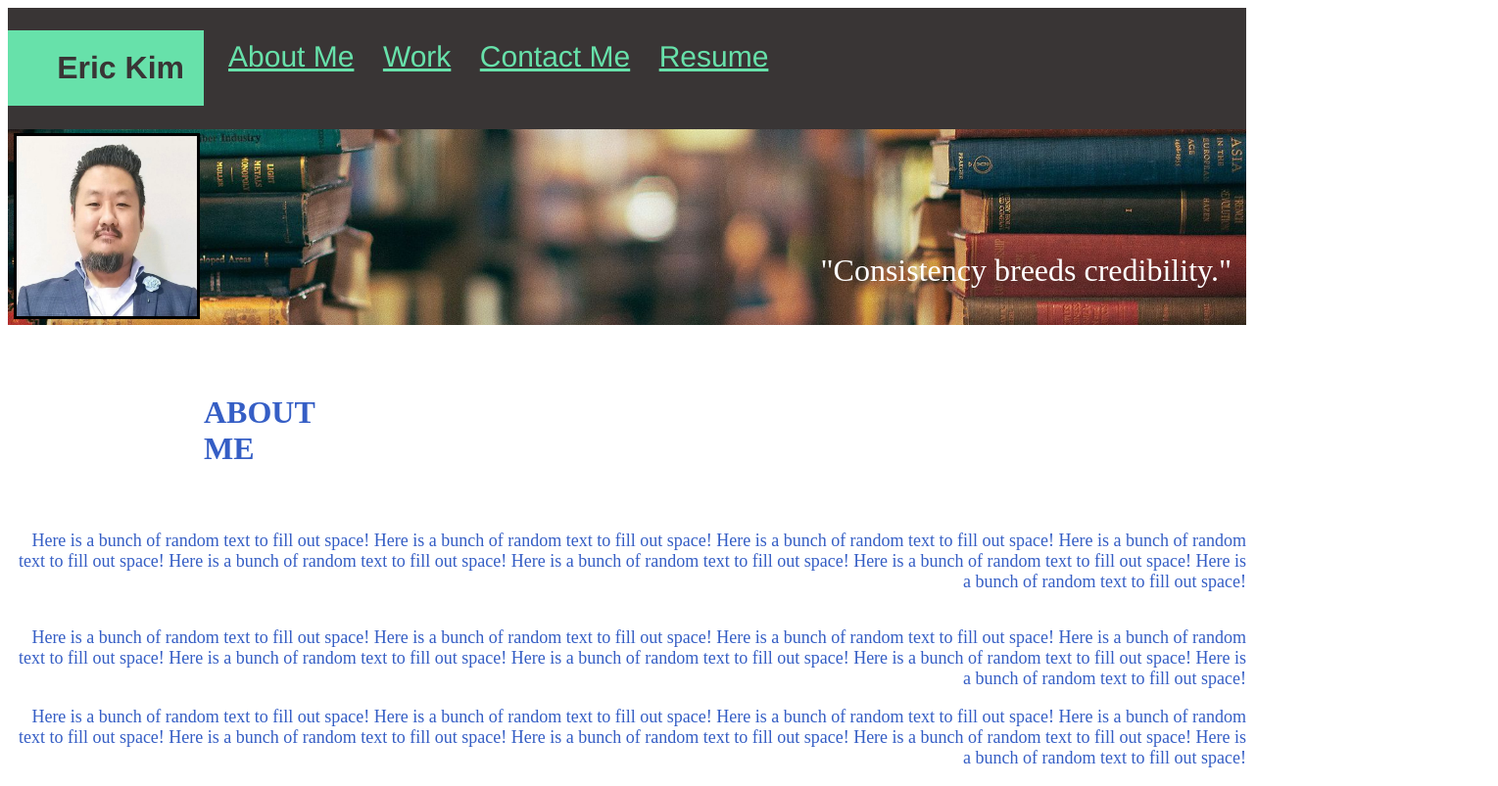
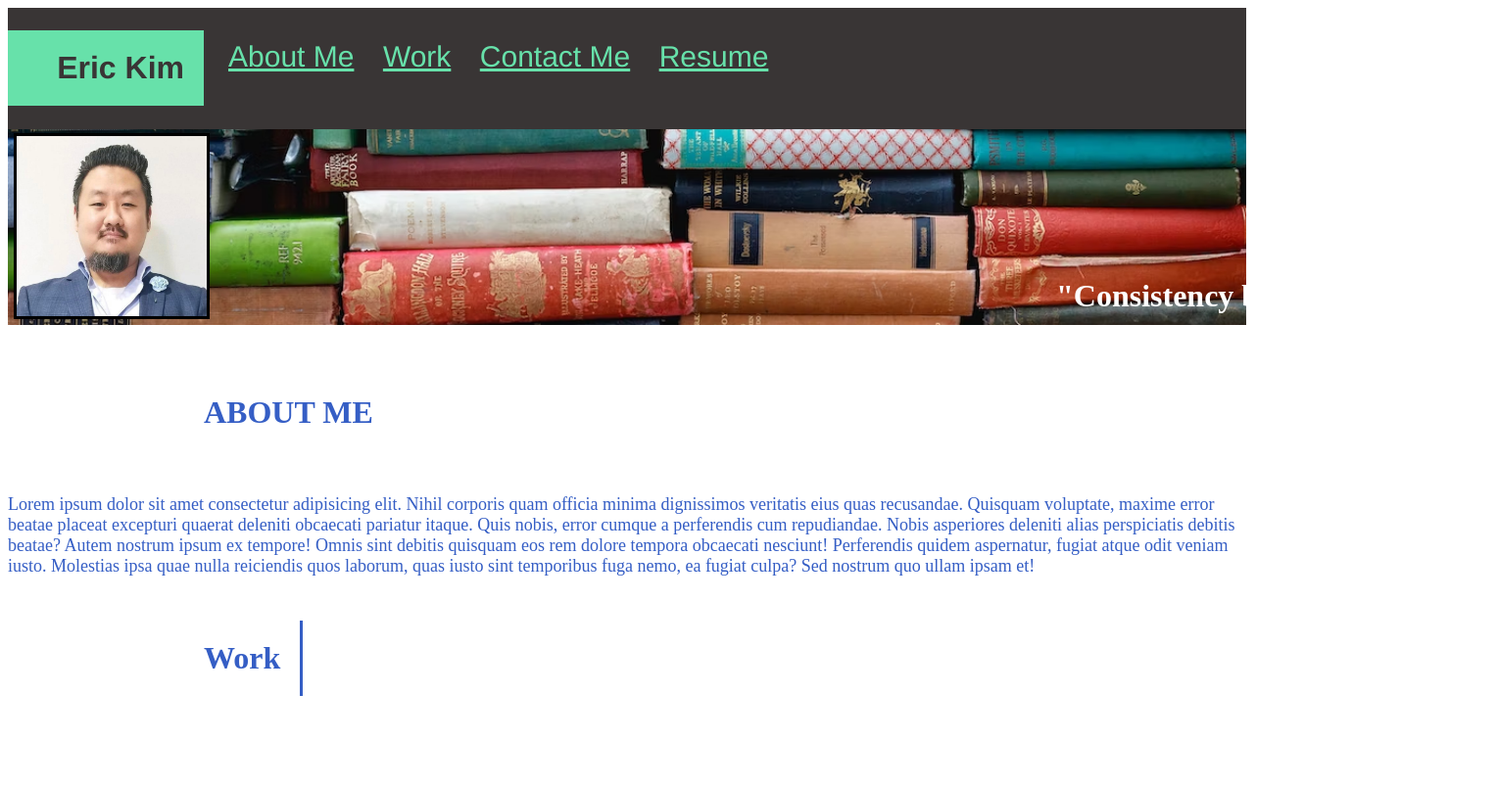
Before and after one commit to EricKim86/EricKim-Portfolio, a plain HTML site: page index.html in a window 1280 px wide. Shown: the whole page at 98% size, 1529 px wide, since content can reach past the window. Drawn offline with Linux system fonts and the light colour scheme.

Commit message:
updated about me section's formating and added different placeholder text

```diff
--- a/assets/css/style.css
+++ b/assets/css/style.css
@@ -28,15 +28,13 @@ p {
     width: 200px;
     background-color: rgb(103, 225, 170);
     color: rgb(57, 53, 53);
-    display: inline;
-    text-align: right;
 }
 
 .nav {
     flex-shrink: 1;
     padding-top: 15px;
     margin-right: 20px;
-    float: end;
+    float: right;
 }
 
 .nav ul li {
@@ -55,57 +53,75 @@ p {
 
 .hero {
     display: flex;
-    position: relative;
+    flex-wrap: wrap;
     height: 200px;
     width: 100%;
     margin-bottom: 25px;
-    background-image: url("../images/placeholder.jpg");
+    background-image: url("../images/books-background.avif");
     background-size: cover;
     background-position: center;
 }
 
-.hero p {
-    flex: 1 1 auto;
-    position: absolute;
-    color: white;
-    font-size: 32px;
-    bottom: 5px;
-    right: 15px;
+.hero img {
+    position: relative;
+    border: solid black;
+    width: 200px;
+    height: 190px;
+    top: 4px;
+    left: 6px;
+    bottom: 4px;
 }
 
-.hero img {
-    position: absolute;
-    border: solid black;
-    width: 190px;
-    height: 190px;
-    top: 4px;
-    bottom: 4px;
-    left: 6px;
+.hero p {
+    flex-shrink: 1;
+    color: white;
+    font-weight: bold;
+    font-size: 32px;
+    position: relative;
+    left: 870px;
+    top: 120px;
 }
+
 
 /* Main section: About Me */
 .about-me {
+    display: flex inline;
     flex-wrap: wrap;
-    display: flex inline;
     color: rgb(53, 94, 197);
 }
 
 .about-me h1 {
     display: inline;
-    padding: 20px 20px 20px 200px;
-    width: 200px;
-    text-align: right;
+    padding: 20px 30px 20px 200px;
     font-size: 32px;
+    float: left;
+}
+
+.about-me h1 p{
+    display: inline;
+    border-left: solid rgb(53, 94, 197);
+    font-size: 18px;
+    float: right;
 }
 
 /* Main section: Work */
 
 .work {
+    display: flex inline;
+    flex-wrap: wrap;
+    color: rgb(53, 94, 197);
+}
+
+.work h1 {
+    display: inline;
+    border-right: solid rgb(53, 94, 197);
+    padding: 20px 20px 20px 200px;
+    font-size: 32px;
+    float: left;
 }
 
 /* Main section: Contact Me*/
-.contact-me {
-}
+
 
 /* style & format classes */
 .text-right {
--- a/index.html
+++ b/index.html
@@ -11,7 +11,7 @@
 <body>
 
     <header class="header">
-        <h1>Eric Kim</h1>
+        <h1 class="text-right">Eric Kim</h1>
         <nav class="nav">
             <ul>
                 <li>
@@ -28,32 +28,29 @@
                 </li>
             </ul>
         </nav>
-
     </header>
 
     <section class="hero">
+        <img src="./assets/images/eric-kim.jpg" alt="eric kim photo" align="left">
         <p>"Consistency breeds credibility."</p>
-        <img src="./assets/images/eric-kim.jpg" alt="eric kim photo" align="left">
     </section>
 
     <main>
         <section id="about-me" class="about-me">
-            <h1>ABOUT ME</h1>
-            <p class="text-right">
-                Here is a bunch of random text to fill out space!  Here is a bunch of random text to fill out space!  Here is a bunch of random text to fill out space!  Here is a bunch of random text to fill out space!  Here is a bunch of random text to fill out space!  Here is a bunch of random text to fill out space!  Here is a bunch of random text to fill out space!  Here is a bunch of random text to fill out space!
+            <h1 class="text-right">ABOUT ME</h1>
+            <p class="text-left">
+                Lorem ipsum dolor sit amet consectetur adipisicing elit. Nihil corporis quam officia minima dignissimos veritatis eius quas recusandae. Quisquam voluptate, maxime error beatae placeat excepturi quaerat deleniti obcaecati pariatur itaque.
+                Quis nobis, error cumque a perferendis cum repudiandae. Nobis asperiores deleniti alias perspiciatis debitis beatae? Autem nostrum ipsum ex tempore! Omnis sint debitis quisquam eos rem dolore tempora obcaecati nesciunt!
+                Perferendis quidem aspernatur, fugiat atque odit veniam iusto. Molestias ipsa quae nulla reiciendis quos laborum, quas iusto sint temporibus fuga nemo, ea fugiat culpa? Sed nostrum quo ullam ipsam et!
             </p>
         </section>
 
         <section id="work" class="work">
-            <p class="text-right">
-                Here is a bunch of random text to fill out space!  Here is a bunch of random text to fill out space!  Here is a bunch of random text to fill out space!  Here is a bunch of random text to fill out space!  Here is a bunch of random text to fill out space!  Here is a bunch of random text to fill out space!  Here is a bunch of random text to fill out space!  Here is a bunch of random text to fill out space!
-            </p>
+            <h1 class="text-right">Work</h1>
         </section>
 
         <section id="contact-me" class="contract-me">
-            <p class="text-right">
-                Here is a bunch of random text to fill out space!  Here is a bunch of random text to fill out space!  Here is a bunch of random text to fill out space!  Here is a bunch of random text to fill out space!  Here is a bunch of random text to fill out space!  Here is a bunch of random text to fill out space!  Here is a bunch of random text to fill out space!  Here is a bunch of random text to fill out space!
-            </p>
+
         </section>
 
 
```
Also changed, not shown: assets/images/books-background.avif (added).
